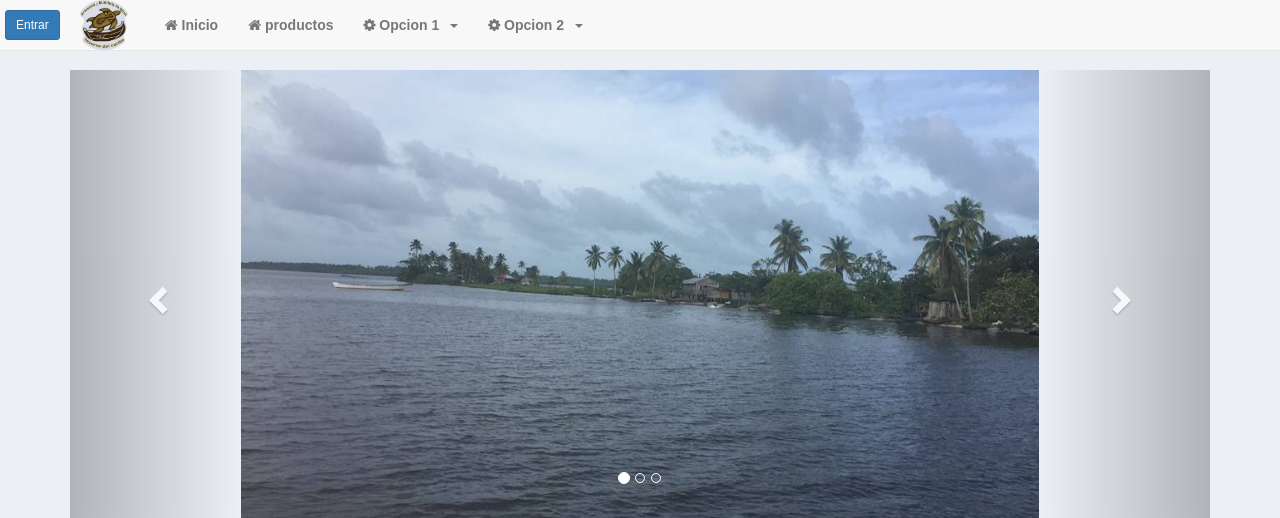
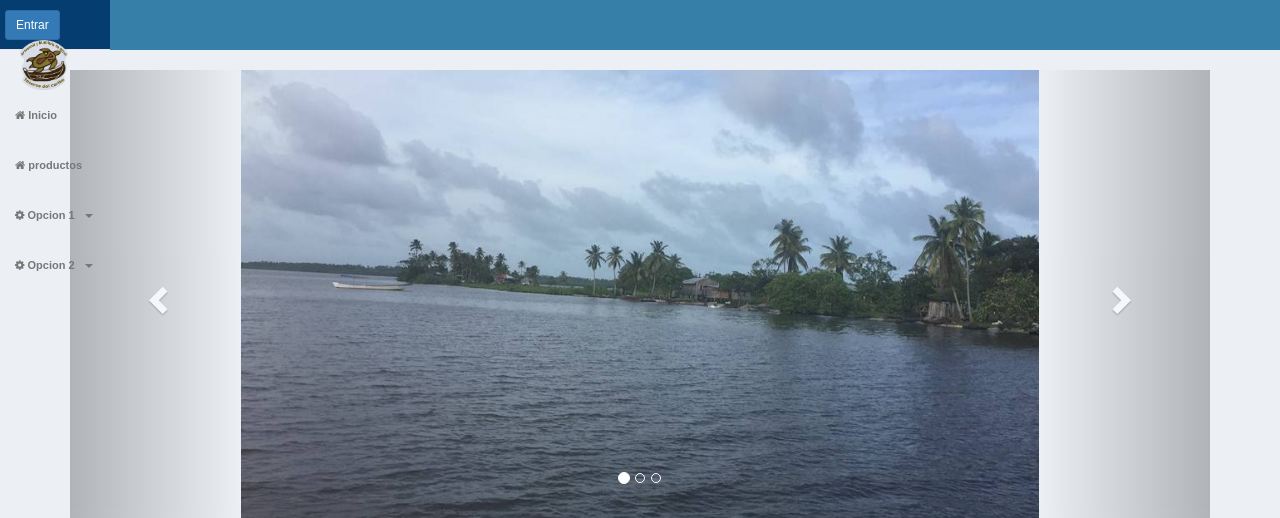
Before and after one commit to hackathon-nic-2018/Young-Innovators, a PHP site: page / in a window 1280 px wide. Shown: the top 518 px of the page. Run offline with PHP 8.4, Linux system fonts and the light colour scheme; some libraries are stand-ins or nearby versions.

Commit message:
edicion del pie de pagina
se realizo cambios en  los colores del pie de pagina asi como el color de la fuente  de la misma

```diff
--- a/assets/css/estilos.css
+++ b/assets/css/estilos.css
@@ -75,7 +75,7 @@ body{
 /*estilos para el logo en el encabezado*/
 #logo{
 	margin-left: 20px;
-	margin-right: 20px;
+	margin-right: 10px;
 	height: 50px;
 	width: 50px;
 }
@@ -86,3 +86,26 @@ body{
 }
 
 /*Fin*/
+
+/*Estilo para barra de menu*/
+#barra{
+	background-color: #053D70;
+}
+
+#btn-menu{
+	background-color: #fff;
+	color: #000;
+}
+
+/*Estilo para el pie de pagina*/
+.pie{
+	z-index: 5;
+	padding-left: 7px;
+	padding-right: 7px;
+	padding-top: 8px;
+	position: fixed;
+	bottom: 0px;
+	width: 100%;
+	height: 50px;
+	background-color: #0071C1;
+}
--- a/includes/css.php
+++ b/includes/css.php
@@ -1,4 +1,4 @@
-<link rel="icon" type="image/jpeg" href="../assets/img/Logo/logo.jpeg">
+<link rel="icon" type="image/png" href="assets/img/Logo/logo.png">
 <link rel="stylesheet" href="assets/css/bootstrap.css">
 <link rel="stylesheet" href="assets/css/alertify.css">
 <link rel="stylesheet" href="assets/css/alertify-default.css">
--- a/includes/header.php
+++ b/includes/header.php
@@ -1,6 +1,6 @@
 	<!--Encabezado y barra menu de navegacion-->
 	<header>
-		<nav class="navbar navbar-default navbar-fixed-top ">
+		<nav class="navbar navbar-default navbar-fixed-top" id="barra">
 		<div class="navbar-header">
 			<button type="button" class="navbar-toggle collapsed" data-toggle="collapse" data-target="#menu">
 				<span class="sr-only">Menu</span>
@@ -9,7 +9,7 @@
 				<span class="icon-bar"></span>
 			</button>
 			<button id="login" class="entrar pull-left btn btn-primary btn-sm">Entrar</button>
-			<a id="content_log" href="#" class="navbar-brand"><img id="logo" src="assets/img/Logo/logoP.png"></a>
+			<a id="content_log" href="#" class="navbar-brand"><img id="logo" src="assets/img/Logo/logo.png"></a>
 		</div>
 
 		<div class="collapse navbar-collapse menu-collapse" id="menu">
```
Also changed, not shown: assets/img/Logo/logo.jpeg (deleted), assets/img/Logo/logo.png (renamed from assets/img/Logo/logoP.png), assets/img/Logo/logoP.jpeg (deleted).
